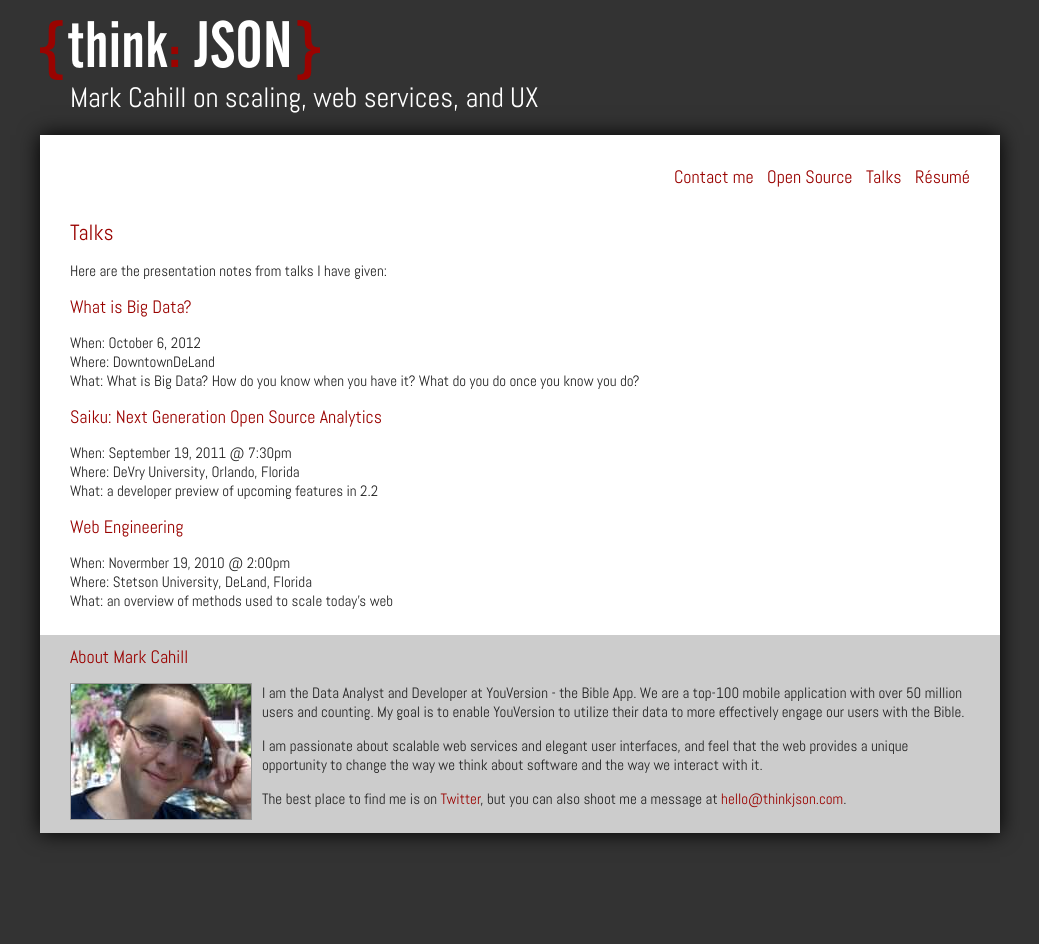
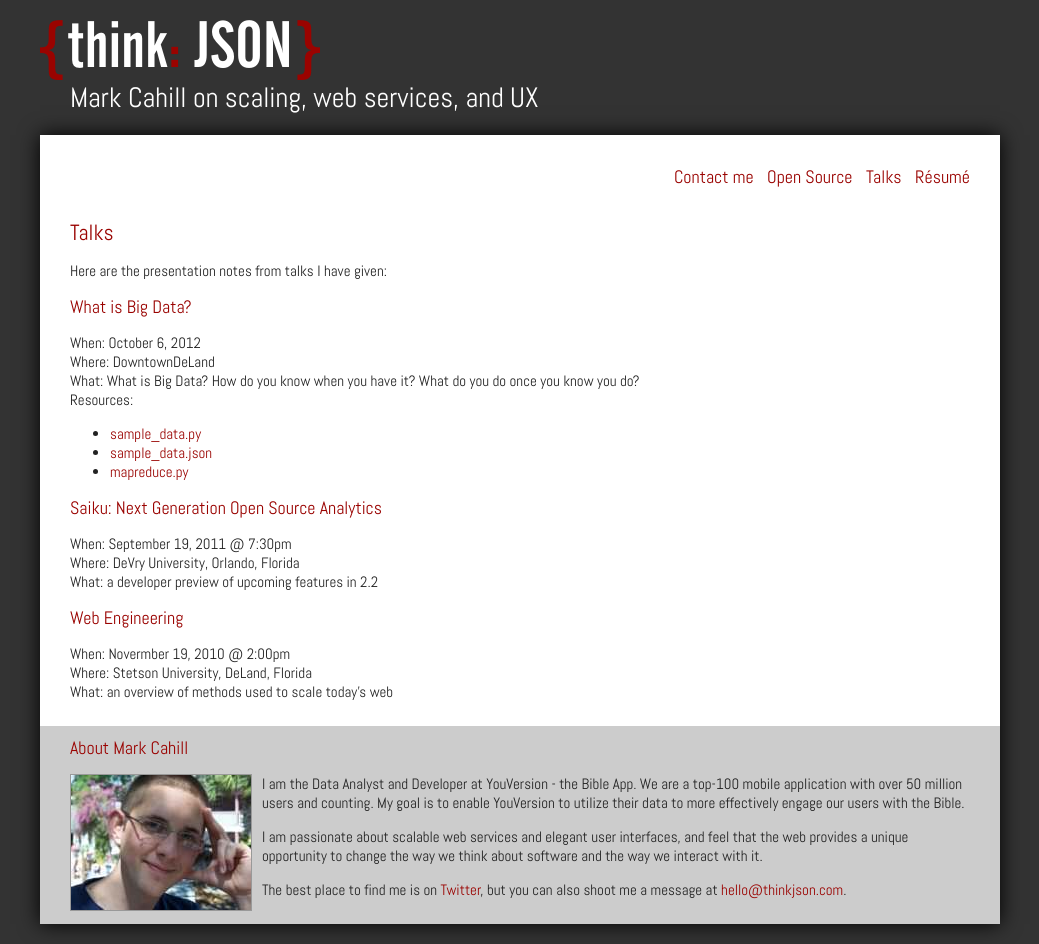
Before and after one commit to thinkjson/thinkjson.github.com, a Jekyll site: the page built from _posts/1900-01-01-talks.md, in a window 1280 px wide. Shown: the whole page, without its empty margins (120-1159 px from the left). Built offline with Jekyll 4.4.1, drawn with Linux system fonts in a browser that asks for light colours; nearby versions of some CDN libraries; before the commit the page ends 900 px from its top, so only the background shows below that.

Commit message:
Resources links

```diff
--- a/_posts/1900-01-01-talks.md
+++ b/_posts/1900-01-01-talks.md
@@ -9,6 +9,11 @@ Here are the presentation notes from talks I have given:
 When: October 6, 2012
 Where: DowntownDeLand
 What: What is Big Data? How do you know when you have it? What do you do once you know you do?
+Resources:
+
+*    [sample_data.py](http://www.thinkjson.com/talks/2012-10-06/sample_data.py)
+*    [sample_data.json](http://www.thinkjson.com/talks/2012-10-06/sample_data.json)
+*    [mapreduce.py](http://www.thinkjson.com/talks/2012-10-06/mapreduce.py)
 
 ### [Saiku: Next Generation Open Source Analytics](http://www.thinkjson.com/talks/2011-09-19/)
 When: September 19, 2011 @ 7:30pm
```
